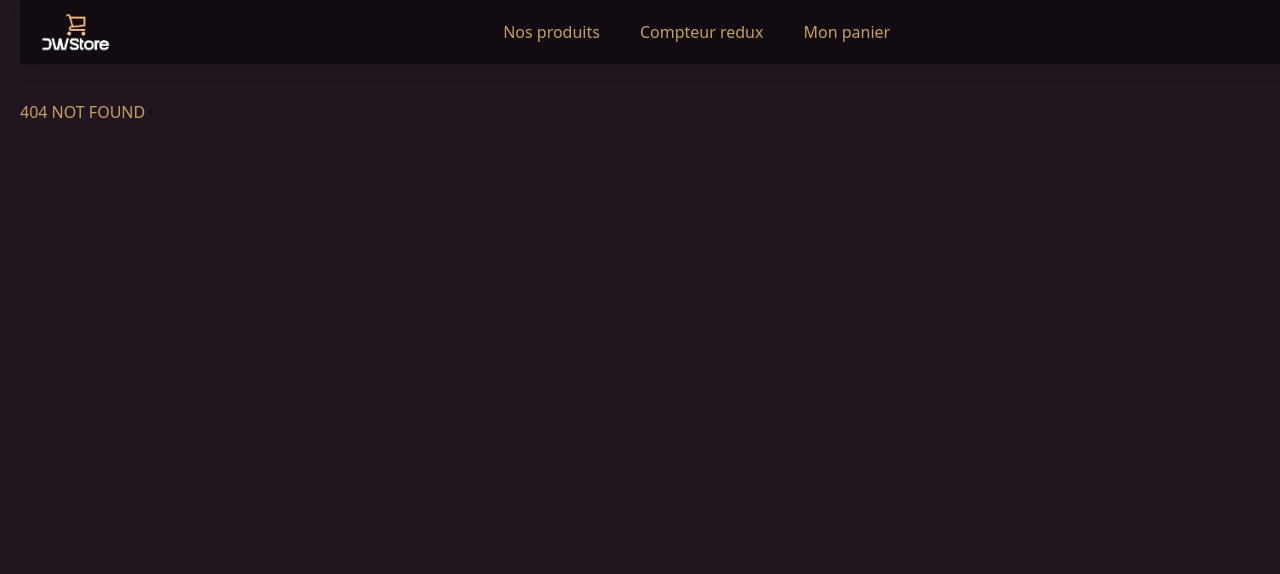
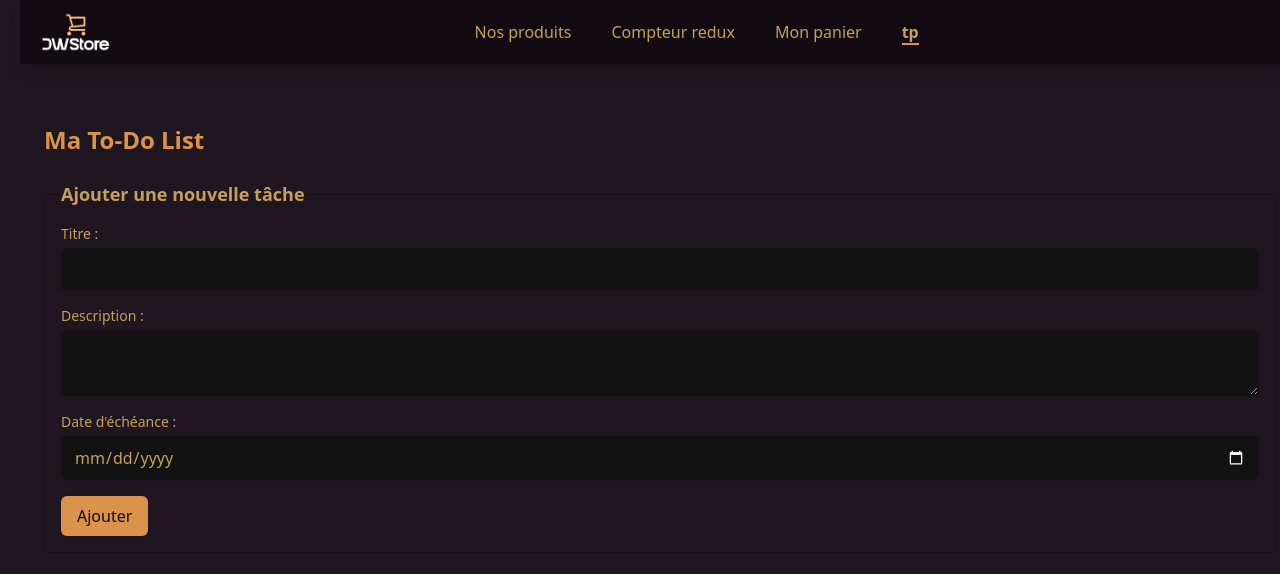
Before and after one commit to Kevin97231/20241205_dw_store, a React (Vite) app: page /tp-accessibility-1 in a window 1280 px wide. Before the commit this address had no page. Shown: the top 574 px of the page. Built offline with nearby package versions, Linux system fonts and the light colour scheme.

Commit message:
ajout TP-1 Accessibilité

```diff
--- a/package.json
+++ b/package.json
@@ -16,6 +16,7 @@
     "json-server": "^1.0.0-beta.3",
     "react": "^18.3.1",
     "react-dom": "^18.3.1",
+    "react-hook-form": "^7.53.2",
     "react-redux": "^9.1.2",
     "react-router-dom": "^7.0.2",
     "redux": "^5.0.1"
--- a/src/App.jsx
+++ b/src/App.jsx
@@ -6,6 +6,7 @@ import { Products } from "./view/Products";
 import { CounterRedux } from "./view/CounterRedux";
 import { Cart } from "./components/Cart";
 import { HomePage } from "./view/HomePage";
+import { TpAccessibility } from "./view/TpAccessibility";
 
 function App() {
   const router = createBrowserRouter([
@@ -18,6 +19,7 @@ function App() {
         { path: "/products", element: <Products /> },
         { path: "/counter-redux", element: <CounterRedux /> },
         { path: "/panier", element: <Cart /> },
+        { path: "/tp-accessibility-1", element: <TpAccessibility /> },
 
         // Si on a plusieurs paramètres mais qu'ils ne font pas partie de la structure principale de l'URL,
         // on peut les transmettre sous forme de "query parameters". Ces paramètres sont ajoutés après ? dans l'URL et sont séparés par &.
--- /dev/null
+++ b/src/components/ButtonAccessible.jsx
@@ -0,0 +1,52 @@
+import PropTypes from "prop-types";
+
+export const ButtonAccessible = ({
+  handleClick,
+  children,
+  styleType = "primary",
+  arialabel = "Button",
+  type = "button",
+}) => {
+  // Mapping des styles DaisyUI pour différents types de boutons
+  const buttonStyles = {
+    primary: "btn btn-primary",
+    secondary: "btn btn-secondary",
+    accent: "btn btn-accent",
+    success: "btn btn-success",
+    warning: "btn btn-warning",
+    error: "btn btn-error",
+  };
+
+  // Pourquoi le boutton est accessible ?
+  //   L'élément <button> est sémantiquement conçu pour être interactif.
+  // Les lecteurs d'écran reconnaissent automatiquement qu'il s'agit d'un bouton sans nécessiter de rôle explicite.
+  // Il est également focusable et accessible via la navigation clavier par défaut.
+  // L'élément <button> est accessible avec la touche Tab
+
+  return (
+    <button
+      type={type}
+      onClick={handleClick}
+      className={buttonStyles[styleType] || buttonStyles.primary}
+      aria-label={arialabel}
+    >
+      {children}
+    </button>
+  );
+};
+
+// PropTyps encore plus importante dans le cas d'élément générique
+ButtonAccessible.propTypes = {
+  handleClick: PropTypes.func.isRequired,
+  children: PropTypes.node.isRequired,
+  styleType: PropTypes.oneOf([
+    "primary",
+    "secondary",
+    "accent",
+    "success",
+    "warning",
+    "error",
+  ]),
+  arialabel: PropTypes.string,
+  type: PropTypes.oneOf(["button", "submit", "reset"]),
+};
--- a/src/components/Card.jsx
+++ b/src/components/Card.jsx
@@ -2,6 +2,7 @@ import { useDispatch, useSelector } from "react-redux";
 import { Link, useNavigate } from "react-router-dom";
 import { addProduct, deleteProduct } from "../features/product/cartSlice";
 import PropTypes from "prop-types";
+import { ButtonAccessible } from "./ButtonAccessible";
 
 /* eslint-disable react/prop-types */
 export const Card = ({ product }) => {
@@ -35,12 +36,9 @@ export const Card = ({ product }) => {
           </button>
           <Link to={`/products/${product.id}`}>Voir avec le Link</Link>
           {!isInCart ? (
-            <button
-              className="btn"
-              onClick={() => dispatch(addProduct(product))}
-            >
-              ajouter au panier
-            </button>
+            <ButtonAccessible handleClick={() => dispatch(addProduct(product))}>
+              Ajouter au panier
+            </ButtonAccessible>
           ) : (
             <button
               className="btn btn-error"
--- a/src/components/Navbar.jsx
+++ b/src/components/Navbar.jsx
@@ -22,6 +22,9 @@ export const Navbar = () => {
             <li>
               <HeaderItem href={"/panier"}>Mon panier</HeaderItem>
             </li>
+            <li>
+              <HeaderItem href={"/tp-accessibility-1"}>tp</HeaderItem>
+            </li>
           </ul>
         </div>
       </nav>
--- /dev/null
+++ b/src/view/TpAccessibility.jsx
@@ -0,0 +1,156 @@
+import { useState } from "react";
+import { useForm } from "react-hook-form";
+
+export const TpAccessibility = () => {
+  const {
+    register,
+    handleSubmit,
+    formState: { errors },
+    reset,
+  } = useForm();
+  const [todos, setTodos] = useState([]);
+
+  const addTodo = (data) => {
+    setTodos([...todos, data]);
+    reset();
+  };
+
+  return (
+    <div className="p-6 font-sans">
+      <h1 className="text-2xl font-bold mb-6">Ma To-Do List</h1>
+
+      {/* Formulaire */}
+      <form
+        onSubmit={handleSubmit(addTodo)}
+        aria-labelledby="todo-form"
+        className="mb-6"
+      >
+        {/* Utilisation de <fieldset> pour regrouper des champs liés dans un formulaire */}
+
+        <fieldset className="border border-base-300 p-4 rounded">
+          {/* Utilisation de <legend> pour donner un titre au groupe de champs */}
+          {/* Permet aux lecteurs d'écran d'identifier le contexte de ce groupe */}
+          {/* Champ Titre */}
+          <legend id="todo-form" className="text-lg font-semibold">
+            Ajouter une nouvelle tâche
+          </legend>
+
+          <div className="mb-4">
+            {/* Utilisation de <label> associé à l'attribut htmlFor pour identifier l'input */}
+            {/* L'association explicite améliore la navigation clavier et l'expérience des lecteurs d'écran */}
+            <label
+              htmlFor="title"
+              className="block text-sm font-medium text-base-content mb-1"
+            >
+              Titre :
+            </label>
+            {/* Attribut 'aria-describedby' pour fournir une description supplémentaire en cas d'erreur */}
+            {/* Améliore la compréhension des messages d'erreur pour les lecteurs d'écran */}
+            <input
+              id="title"
+              type="text"
+              {...register("title", {
+                required: "Le titre est obligatoire.",
+              })}
+              aria-describedby={errors.title ? "title-error" : undefined}
+              className={`block w-full px-3 py-2 border ${
+                errors.title ? "border-error" : "border-base-300"
+              } rounded-md shadow-sm focus:outline-none focus:ring-2 focus:ring-primary focus:border-primary`}
+            />
+            {/* Utilisation de 'role="alert"' pour indiquer qu'il s'agit d'un message important */}
+            {/* Signale immédiatement l'erreur à l'utilisateur utilisant un lecteur d'écran */}
+            {errors.title && (
+              <span
+                id="title-error"
+                role="alert"
+                className="text-error text-sm"
+              >
+                {errors.title.message}
+              </span>
+            )}
+          </div>
+
+          {/* Champ Description */}
+          <div className="mb-4">
+            <label
+              htmlFor="description"
+              className="block text-sm font-medium text-base-content mb-1"
+            >
+              Description :
+            </label>
+            <textarea
+              id="description"
+              {...register("description")}
+              className="block w-full px-3 py-2 border border-base-300 rounded-md shadow-sm focus:outline-none focus:ring-2 focus:ring-primary focus:border-primary"
+            />
+          </div>
+
+          {/* Champ Date d'échéance */}
+          <div className="mb-4">
+            <label
+              htmlFor="dueDate"
+              className="block text-sm font-medium text-base-content mb-1"
+            >
+              Date d'échéance :
+            </label>
+            <input
+              id="dueDate"
+              type="date"
+              {...register("dueDate", {
+                required: "La date d'échéance est obligatoire.",
+                validate: (value) => {
+                  const currentDate = new Date();
+                  const selectedDate = new Date(value);
+                  return (
+                    selectedDate >= currentDate ||
+                    "La date doit être dans le futur."
+                  );
+                },
+              })}
+              aria-describedby={errors.dueDate ? "dueDate-error" : undefined}
+              className={`block w-full px-3 py-2 border ${
+                errors.dueDate ? "border-error" : "border-base-300"
+              } rounded-md shadow-sm focus:outline-none focus:ring-2 focus:ring-primary focus:border-primary`}
+            />
+            {errors.dueDate && (
+              <span
+                id="dueDate-error"
+                role="alert"
+                className="text-error text-sm"
+              >
+                {errors.dueDate.message}
+              </span>
+            )}
+          </div>
+
+          <button
+            type="submit"
+            className="px-4 py-2 bg-primary text-primary-content rounded-md shadow hover:bg-primary-focus focus:outline-none focus:ring-2 focus:ring-primary focus:ring-offset-2"
+            aria-label="Ajouter une nouvelle tâche"
+          >
+            Ajouter
+          </button>
+        </fieldset>
+      </form>
+
+      {/* Liste des tâches */}
+      <ul className="space-y-4">
+        {todos.map((todo, index) => (
+          <li
+            key={index}
+            className="border border-base-300 rounded-md p-4 shadow-sm"
+          >
+            <h2 className="text-lg font-semibold mb-2">{todo.title}</h2>
+            <p className="text-sm text-base-content mb-2">
+              <strong>Description :</strong>{" "}
+              {todo.description || "Pas de description"}
+            </p>
+            <p className="text-sm text-base-content">
+              <strong>Date d'échéance :</strong> {todo.dueDate}
+            </p>
+          </li>
+        ))}
+      </ul>
+    </div>
+  );
+};
```
Also changed, not shown: 1 other file (tests, documents, lock files or other folders).
